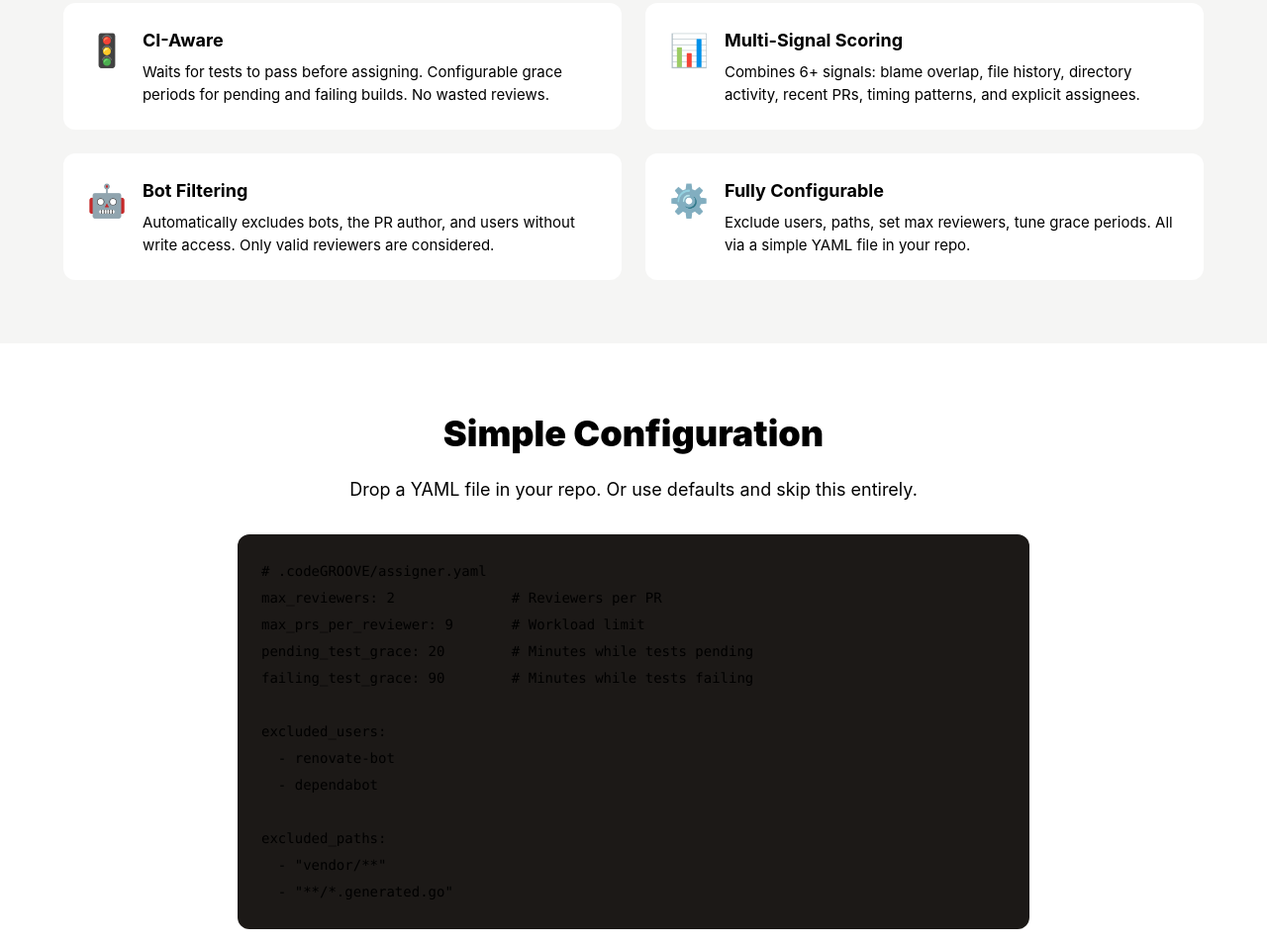
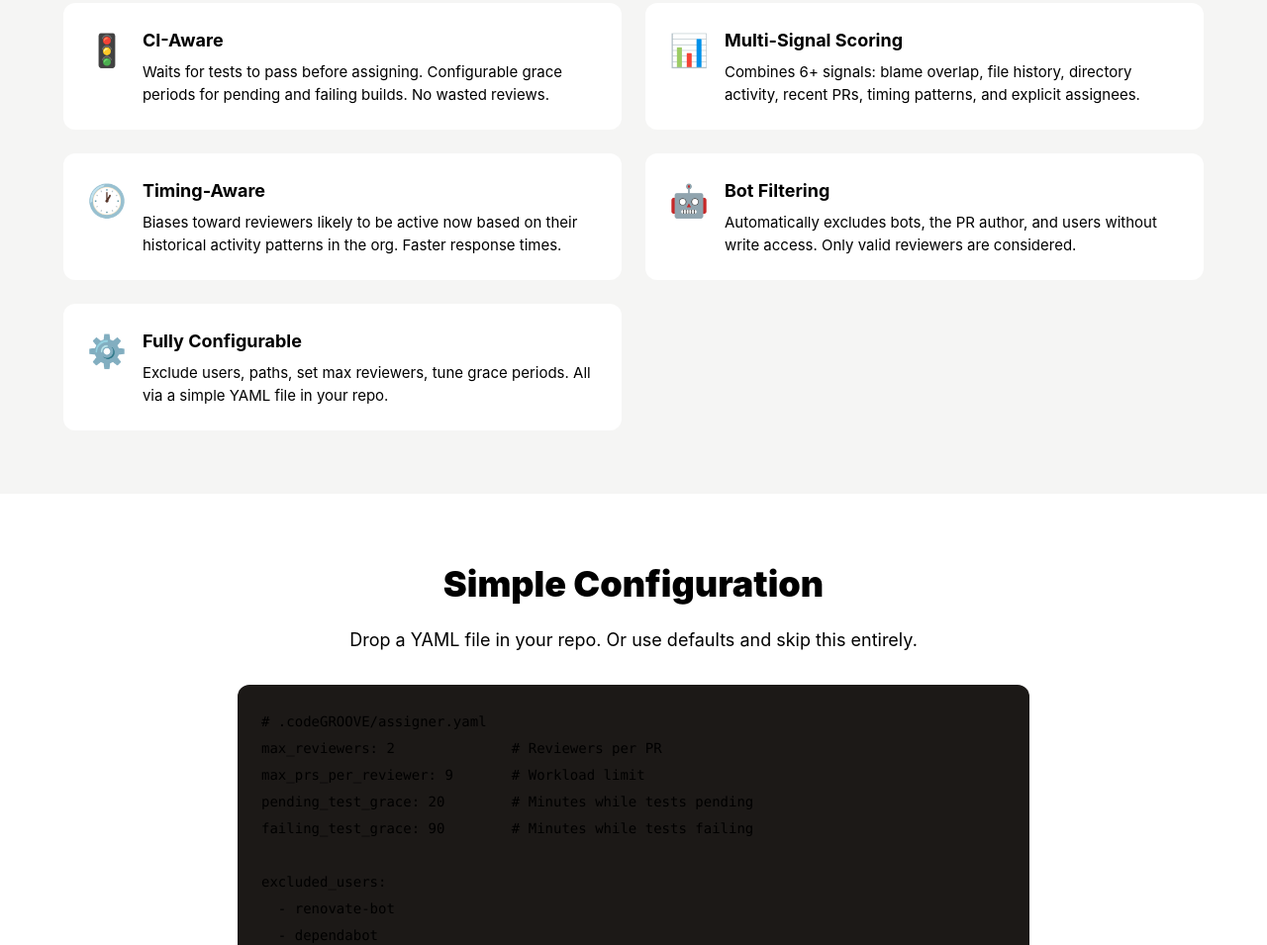
Before and after one commit to codeGROOVE-dev/codegroove-dev.github.io, an Eleventy site: page src/grooveassign/index.njk in a window 1280 px wide. Shown: the part 1829-2784 px from the top of the page at 99% size. Built offline with nearby package versions, Linux system fonts and the light colour scheme; Eleventy itself is replaced by a stand-in of ours; files that its build step writes are made by us from their sources.

Commit message:
add timing

```diff
--- a/src/grooveassign/index.njk
+++ b/src/grooveassign/index.njk
@@ -112,6 +112,16 @@ title: grooveASSIGN - Automatic PR Reviewer Assignment
           <div>
             <h3 class="ga-features__card-title">Multi-Signal Scoring</h3>
             <p class="ga-features__card-description">Combines 6+ signals: blame overlap, file history, directory activity, recent PRs, timing patterns, and explicit assignees.</p>
+          </div>
+        </div>
+      </div>
+
+      <div class="ga-features__card">
+        <div class="ga-features__card-content">
+          <span class="ga-features__emoji">🕐</span>
+          <div>
+            <h3 class="ga-features__card-title">Timing-Aware</h3>
+            <p class="ga-features__card-description">Biases toward reviewers likely to be active now based on their historical activity patterns in the org. Faster response times.</p>
           </div>
         </div>
       </div>
```
